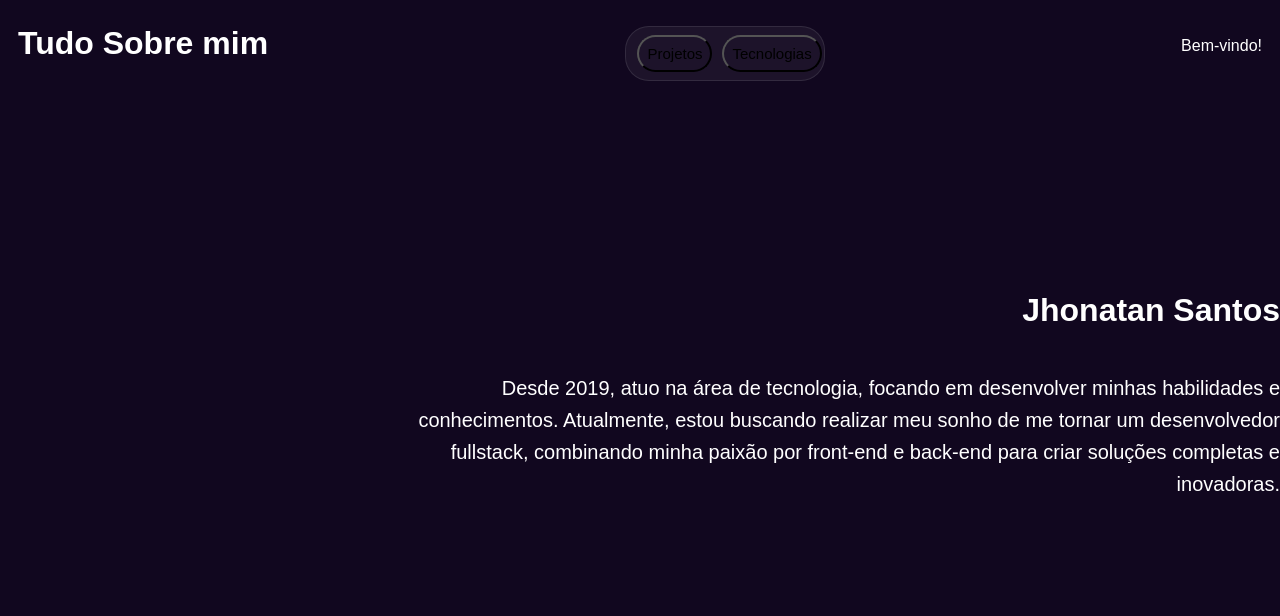
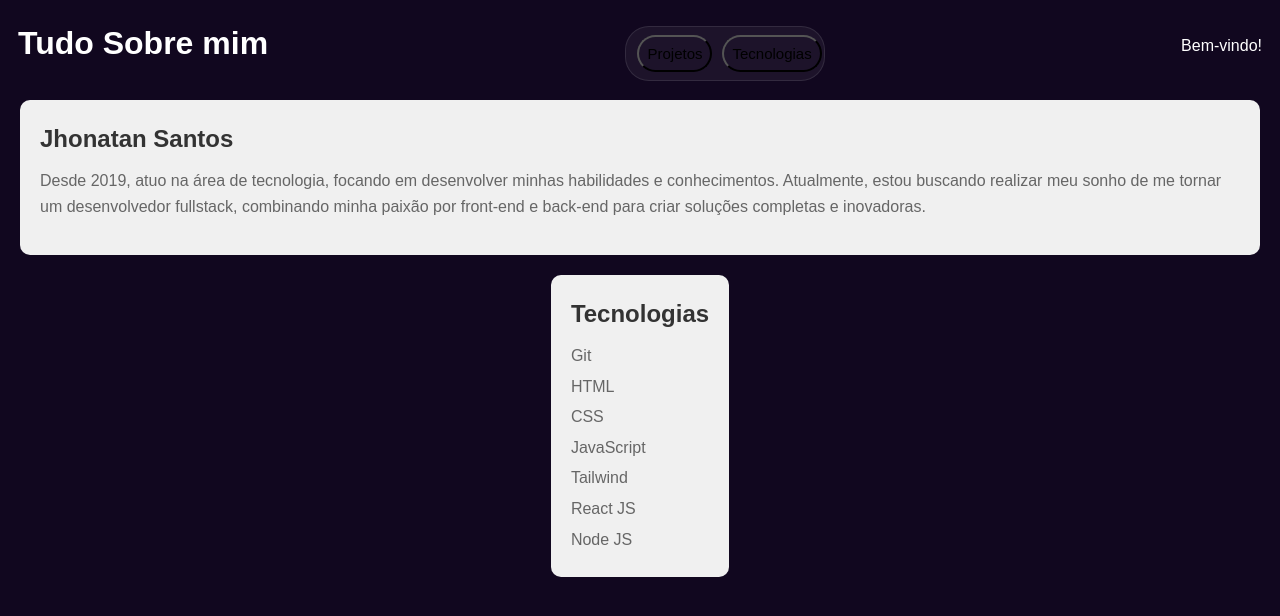
Before and after one commit to jhonatann-per/portifolio, a React (Create React App) app: page / in a window 1280 px wide. Shown: the top 616 px of the page. Built offline with nearby package versions, Linux system fonts and the light colour scheme; no server answers.

Commit message:
Adiciona as telas Sobre Mim e Tecnologias

```diff
--- /dev/null
+++ b/src/components/AboutMe/index.js
@@ -0,0 +1,44 @@
+import React, { useState, useEffect } from "react";
+import {
+  Container, Apresentation,
+  ImagePerfil, Description,
+  Titulo, Texto,
+  ConteudoTitulo,
+  ConteudoTexto
+} from "./styles";
+
+const AboutMe = () => {
+  const [perfilImg, setPerfilImg] = useState('')
+
+  useEffect(() =>{
+    fetch('https://api.github.com/users/jhonatann-per')
+      .then(res => res.json())
+      .then(data => setPerfilImg(data.avatar_url))
+      .catch(error => console.error("Erro: imagem não encontrada!"))
+  }, []);
+
+  return (
+    <Container>
+      <Apresentation>
+        <Description>
+          <ConteudoTitulo>
+            <Titulo>Jhonatan Santos</Titulo>
+          </ConteudoTitulo>
+          <ConteudoTexto>
+            <Texto>
+              Desde 2019, atuo na área de tecnologia, focando em desenvolver minhas habilidades e conhecimentos.
+              Atualmente, estou buscando realizar meu sonho de me tornar um desenvolvedor fullstack, combinando
+              minha paixão por front-end e back-end para criar soluções completas e inovadoras.
+            </Texto>
+          </ConteudoTexto>
+        </Description>
+        {perfilImg && <ImagePerfil
+          src={perfilImg}
+          alt="Imagem de perfil"
+        />}
+      </Apresentation>
+    </Container>
+  );
+};
+
+export default AboutMe;
--- /dev/null
+++ b/src/components/AboutMe/styles.js
@@ -0,0 +1,44 @@
+import styled from 'styled-components';
+
+export const Container = styled.div`
+  padding: 20px;
+  background-color: #f0f0f0;
+  border-radius: 10px;
+  margin: 10px 0;
+`;
+
+export const Apresentation = styled.div`
+  display: flex;
+  align-items: center;
+  justify-content: center;
+  flex-direction: row;
+  text-align: center;
+`;
+
+export const ImagePerfil = styled.img`
+  width: 150px;
+  height: 150px;
+  border-radius: 50%;
+  margin-left: 20px;
+`;
+
+export const Description = styled.div`
+  text-align: left;
+`;
+
+export const Titulo = styled.h2`
+  margin-bottom: 10px;
+  color: #333;
+`;
+
+export const Texto = styled.p`
+  color: #666;
+  margin-bottom: 15px;
+`;
+
+export const ConteudoTitulo = styled.div`
+  margin-bottom: 10px;
+`;
+
+export const ConteudoTexto = styled.div`
+`;
--- /dev/null
+++ b/src/components/Technologies/index.js
@@ -0,0 +1,21 @@
+import React from 'react';
+import { Container, Title, TechList, TechItem } from './styles';
+
+const Technologies = () => {
+  return (
+    <Container>
+      <Title>Tecnologias</Title>
+      <TechList>
+        <TechItem>Git</TechItem>
+        <TechItem>HTML</TechItem>
+        <TechItem>CSS</TechItem>
+        <TechItem>JavaScript</TechItem>
+        <TechItem>Tailwind</TechItem>
+        <TechItem>React JS</TechItem>
+        <TechItem>Node JS</TechItem>
+      </TechList>
+    </Container>
+  );
+};
+
+export default Technologies;
--- /dev/null
+++ b/src/components/Technologies/styles.js
@@ -0,0 +1,23 @@
+import styled from 'styled-components';
+
+export const Container = styled.div`
+  padding: 20px;
+  background-color: #f0f0f0;
+  border-radius: 10px;
+  margin: 10px 0;
+`;
+
+export const Title = styled.h2`
+  margin-bottom: 10px;
+  color: #333;
+`;
+
+export const TechList = styled.ul`
+  list-style: none;
+  padding: 0;
+`;
+
+export const TechItem = styled.li`
+  color: #666;
+  margin-bottom: 5px;
+`;
--- a/src/pages/Home/index.js
+++ b/src/pages/Home/index.js
@@ -1,54 +1,17 @@
-import React,{ useState, useEffect} from "react";
-import Header from "../../components/Header";
-import {
-  Container, Apresentation,
-  ImagePerfil, Description,
-  Titulo, Texto,
-  ConteudoTitulo,
-  ConteudoTexto
-} from "./styles";
-
+import React from 'react';
+import AboutMe from '../../components/AboutMe';
+import Header from '../../components/Header'
+import Technologies from '../../components/Technologies';
+import { Container } from './styles';
 
 const Home = () => {
-  const [perfilImg, setPerfilImg] = useState('')
-
-  useEffect(() =>{
-    fetch('https://api.github.com/users/jhonatann-per')
-      .then(res => res.json())
-      .then(data => setPerfilImg(data.avatar_url))
-      .catch(error => console.error("Erro: imagem não encontrada!"))
-  }, []);
-
-
-
-   return (
-        <Container>
-          <Header />
-            <Apresentation>
-                {perfilImg && <ImagePerfil
-                    src={perfilImg}
-                    alt="Imagem de perfil"
-                />}
-                <Description>
-                    <ConteudoTitulo>
-                        <Titulo>Jhonatan Santos</Titulo>
-                    </ConteudoTitulo>
-
-                    <ConteudoTexto>
-                        <Texto>Desde 2019, atuo na área de tecnologia, focando em
-                            desenvolver minhas habilidades e conhecimentos.
-                            Atualmente, estou buscando realizar meu sonho de
-                            me tornar um desenvolvedor fullstack, combinando
-                            minha paixão por front-end e back-end para criar
-                            soluções completas e inovadoras.
-                        </Texto>
-                    </ConteudoTexto>
-
-                </Description>
-
-            </Apresentation>
-        </Container>
-    );
+  return (
+    <Container>
+      <Header />
+      <AboutMe />
+      <Technologies />
+    </Container>
+  );
 };
 
 export default Home;
--- a/src/pages/Home/styles.js
+++ b/src/pages/Home/styles.js
@@ -1,55 +1,9 @@
-import styled from "styled-components";
+import styled from 'styled-components';
 
 export const Container = styled.div`
-    display: flex;
-    align-items: center;
-    justify-content: center;
-    margin: 0px auto;
-    width: 1280px;
-    height: 100vh;
-    max-width: 1280px;
+  padding: 20px;
+  margin-top: 70px;
+  display: flex;
+  flex-direction: column;
+  align-items: center;
 `;
-
-export const Apresentation = styled.div`
-    display: flex;
-    width: 100%;
-`;
-
-
-export const ImagePerfil = styled.img`
-    width: 30%;
-    border-radius: 50%;
-    border: 3px solid black;
-    background: radial-gradient(circle, rgba(255,255,255,1) 0%, rgba(240,240,240,1) 100%);
-    box-shadow: 0 0 75px 35px rgba(255, 255, 255, 0.8);
-`;
-
-
-
-export const Description = styled.div`
-    display: flex;
-    flex-direction: column;
-    width: 100%;
-    text-align: end;
-    justify-content: center;
-    align-items: end;
-    color: white;
-    font-family: sans-serif;
-`;
-
-export const ConteudoTitulo = styled.div`
-    width: 100%;
-    margin-bottom: 15px;
-`;
-
-export const Titulo = styled.h1`
-    color: white;
-`;
-
-export const ConteudoTexto = styled.div`
-    width: 70%;
-`;
-
-export const Texto = styled.p`
-    font-size: 20px;
-`;
```
Also changed, not shown: src/components/Footer/index.js (deleted), src/components/Footer/styles.js (deleted), src/components/Header/styles.js (line endings or trailing spaces).
